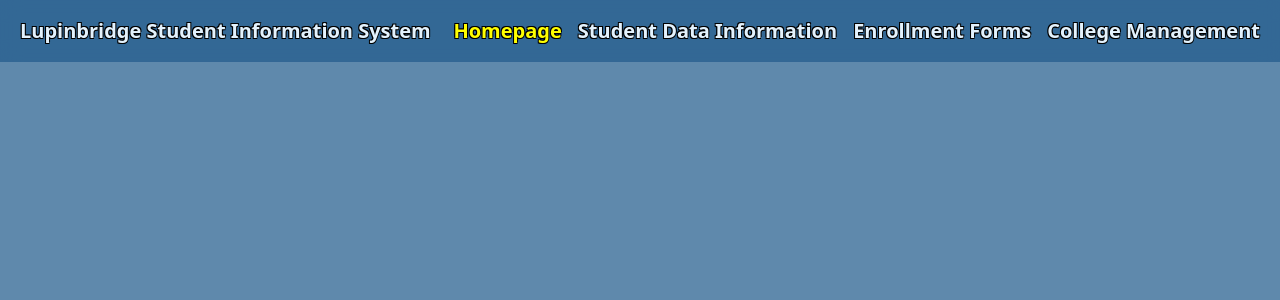
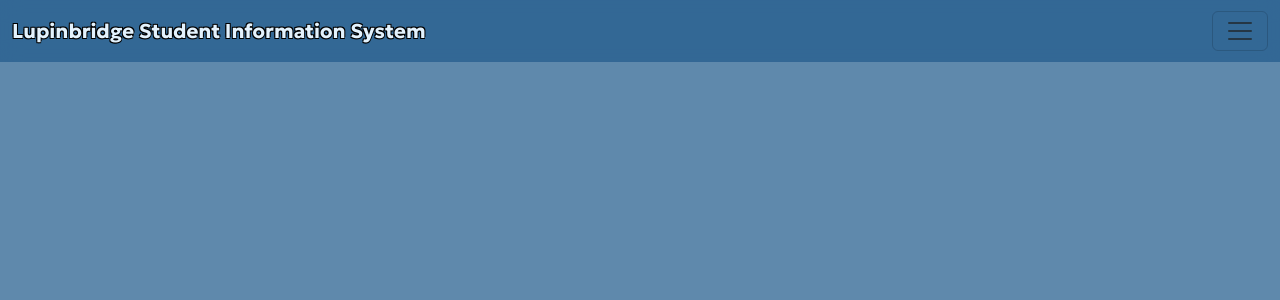
Before and after one commit to Operator-Syn/SSIS-Web-Application-Version, a React (Vite) app in the folder frontend/: page / in a window 1280 px wide. Shown: the top 300 px of the page. Built offline with nearby package versions, Linux system fonts and the light colour scheme.

Commit message:
SSISWEBAPP-3 Revised NavBar

```diff
--- a/frontend/package.json
+++ b/frontend/package.json
@@ -12,7 +12,6 @@
   "dependencies": {
     "@popperjs/core": "^2.11.8",
     "bootstrap": "^5.3.8",
-    "primereact": "^10.9.7",
     "react": "^19.1.1",
     "react-dom": "^19.1.1",
     "react-router-dom": "^7.8.2"
--- a/frontend/src/App.tsx
+++ b/frontend/src/App.tsx
@@ -2,7 +2,6 @@ import { Routes, Route } from "react-router-dom";
 import { Fragment } from 'react';
 import NavBar from "./components/navBar/NavBar";
 import { navLinks as NavLinks, brandName as BrandName } from "./data/Content";
-import WorkingArea from "./components/WorkingArea";
 import "./App.css";
 
 export default function App() {
@@ -10,18 +9,18 @@ export default function App() {
     <Fragment>
       <NavBar brandName={BrandName} links={NavLinks} />
       <Routes>
-        {NavLinks.map((link) => (
-          <Route
-            key={link.path}
-            path={link.path}
-            element={
-              <WorkingArea>
-                {link.component && <link.component />}
-              </WorkingArea>
-            }
-          />
-        ))}
+        {NavLinks.map((link) => {
+          const Component = link.component;
+          return (
+            <Route
+              key={link.path}
+              path={link.path}
+              element={Component ? <Component /> : null}
+            />
+          );
+        })}
       </Routes>
+
     </Fragment>
 
   );
--- a/frontend/src/components/WorkingArea.css
+++ /dev/null
@@ -1,16 +0,0 @@
-#wrapper {
-    flex: 1;
-    display: grid;
-    place-items: center;
-}
-
-#workingArea {
-    background: rgba(28, 86, 137, 0.5);
-    border-radius: 1rem;
-}
-
-@media (max-width: 992px) {
-    #cookingArea {
-        border-radius: 0.45rem;
-    }
-}
--- a/frontend/src/components/WorkingArea.tsx
+++ /dev/null
@@ -1,16 +0,0 @@
-import { type ReactNode } from 'react';
-import "./WorkingArea.css";
-
-interface WokringAreaProps {
-    children?: ReactNode;
-}
-
-export default function WorkingArea({ children }: WokringAreaProps) {
-    return (
-        <div id="wrapper">
-            <div id="workingArea" className="d-flex">
-                {children}
-            </div>
-        </div>
-    )
-}
--- a/frontend/src/components/navBar/NavBar.css
+++ b/frontend/src/components/navBar/NavBar.css
@@ -40,7 +40,7 @@
     /* slightly darker gold for hover */
 }
 
-@media (max-width: 1200px) {
+@media (max-width: 1400px) {
     .navbar .navbar-brand {
         padding: 0.5rem 0.0rem;
     }
--- a/frontend/src/components/navBar/NavBar.tsx
+++ b/frontend/src/components/navBar/NavBar.tsx
@@ -53,7 +53,7 @@ export default function NavBar({ brandName, links }: NavBarProps) {
 
 
     return (
-        <nav className="navbar fixed-top navbar-expand-xl glass">
+        <nav className="navbar fixed-top navbar-expand-xxl glass">
             <div className="container-fluid">
                 <Link className="navbar-brand" to="/">{brandName}</Link>
 
--- a/frontend/src/index.css
+++ b/frontend/src/index.css
@@ -1,4 +1,7 @@
+@import url('https://fonts.googleapis.com/css2?family=Geologica:wght@100..900&display=swap');
+
 * {
+    font-family: "Geologica", sans-serif;
     margin: 0;
     padding: 0;
     box-sizing: border-box;
@@ -19,11 +22,9 @@ body {
     padding-bottom: 4rem;
     padding-left: 3rem;
     padding-right: 3rem;
-    display: flex;
-    justify-content: center;
-    align-items: center;
+    display: grid;
+    place-items: center;
     min-height: 100vh;
-    overflow-y: auto;
 }
 
 .glass {
```
Also changed, not shown: 1 other file (tests, documents, lock files or other folders).
